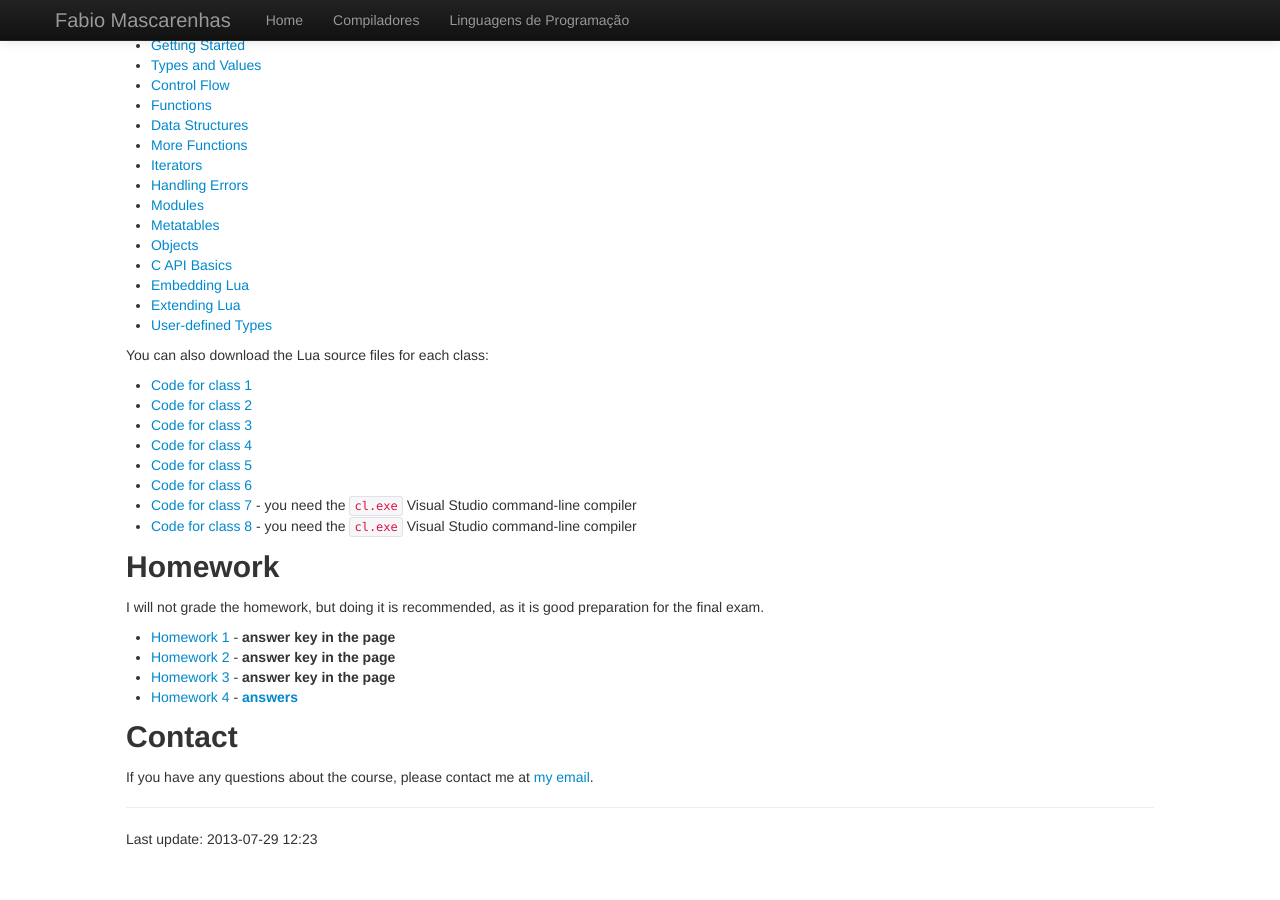
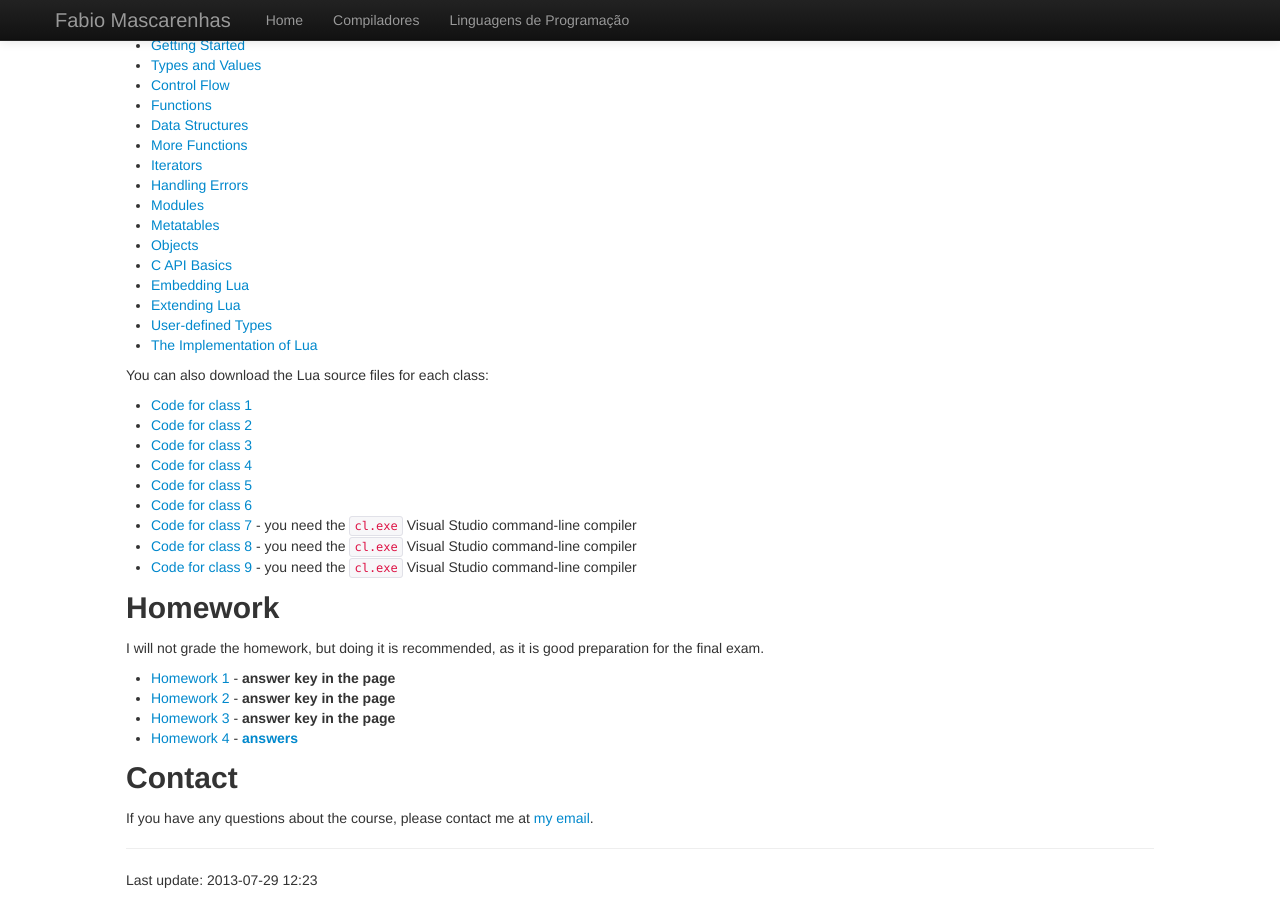
Before and after one commit to fabiomascarenhas/fabiomascarenhas.github.com, a Jekyll site: the page built from lua/index.md, in a window 1280 px wide and 900 px high, scrolled down 636 px. Built offline with Jekyll 4.4.1, drawn with Linux system fonts in a browser that asks for light colours; before the commit the page ends 1495 px from its top, so only the background shows below that.

Commit message:
lua course final class notes

```diff
--- a/lua/index.md
+++ b/lua/index.md
@@ -68,6 +68,7 @@ Lecture notes for the classes will be posted here, after each class:
 * [Embedding Lua](13Embedding.pdf)
 * [Extending Lua](14Extending.pdf)
 * [User-defined Types](15Userdata.pdf)
+* [The Implementation of Lua](16Implementation.pdf)
 
 You can also download the Lua source files for each class:
 
@@ -79,6 +80,7 @@ You can also download the Lua source files for each class:
 * [Code for class 6](class6.zip)
 * [Code for class 7](class7.zip) - you need the `cl.exe` Visual Studio command-line compiler
 * [Code for class 8](class8.zip) - you need the `cl.exe` Visual Studio command-line compiler
+* [Code for class 9](class9.zip) - you need the `cl.exe` Visual Studio command-line compiler
 
 Homework
 --------
```
Also changed, not shown: 4 other files.
